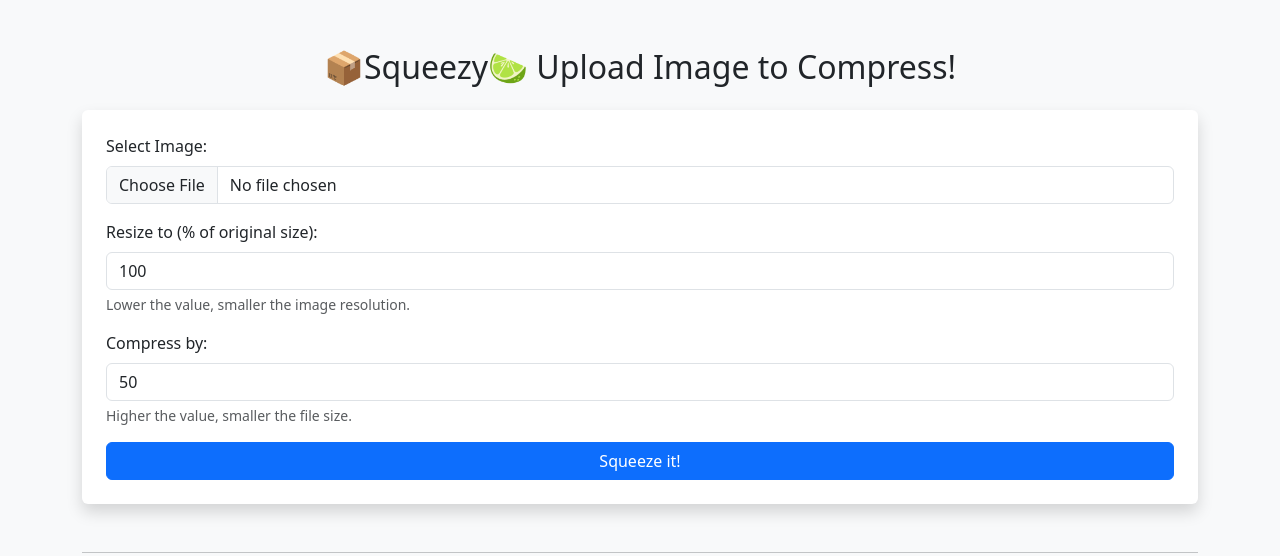
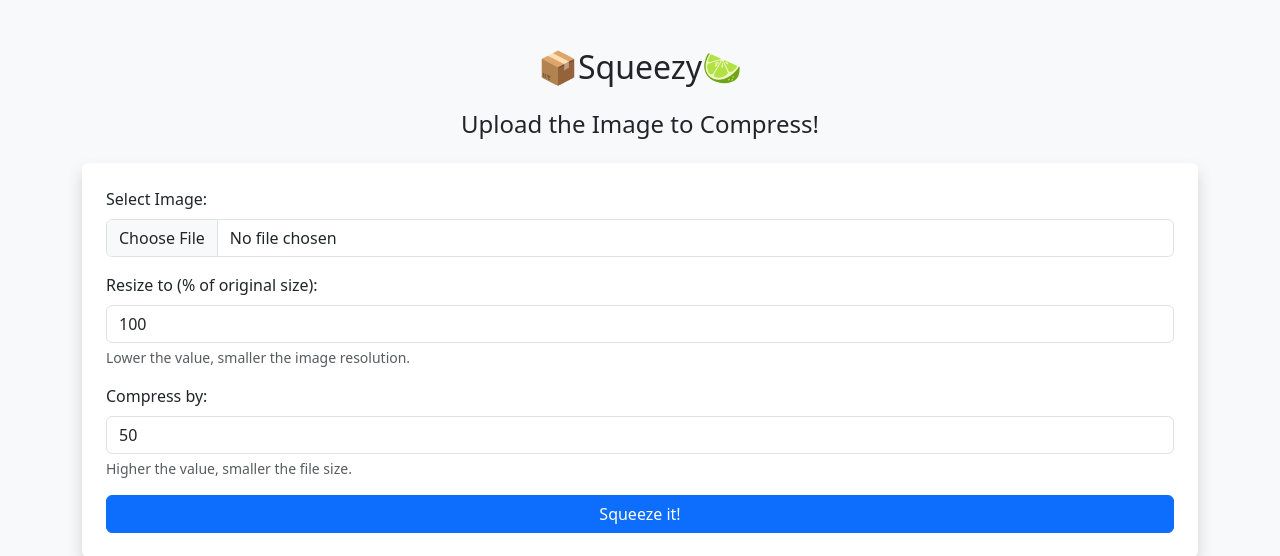
Before and after one commit to Ameya79/Squeezy-Image-Compressor, a Flask app: page / in a window 1280 px wide. Shown: the top 556 px of the page. Run offline with Flask 3, Linux system fonts and the light colour scheme; some libraries are stand-ins or nearby versions.

Commit message:
Update index.html

```diff
--- a/templates/index.html
+++ b/templates/index.html
@@ -15,7 +15,8 @@
     <div class="container py-5">
 
         <!-- Page Heading -->
-        <h2 class="text-center mb-4">📦Squeezy🍋‍🟩 Upload Image to Compress!</h2>
+        <h2 class="text-center mb-4">📦Squeezy🍋‍🟩</h2>
+        <h4 class="text-center mb-4">Upload the Image to Compress!</h4>
 
         <!-- This form sends image + settings to Flask backend at '/compress' -->
         <form action="/compress" method="POST" enctype="multipart/form-data" class="shadow p-4 bg-white rounded">
```
